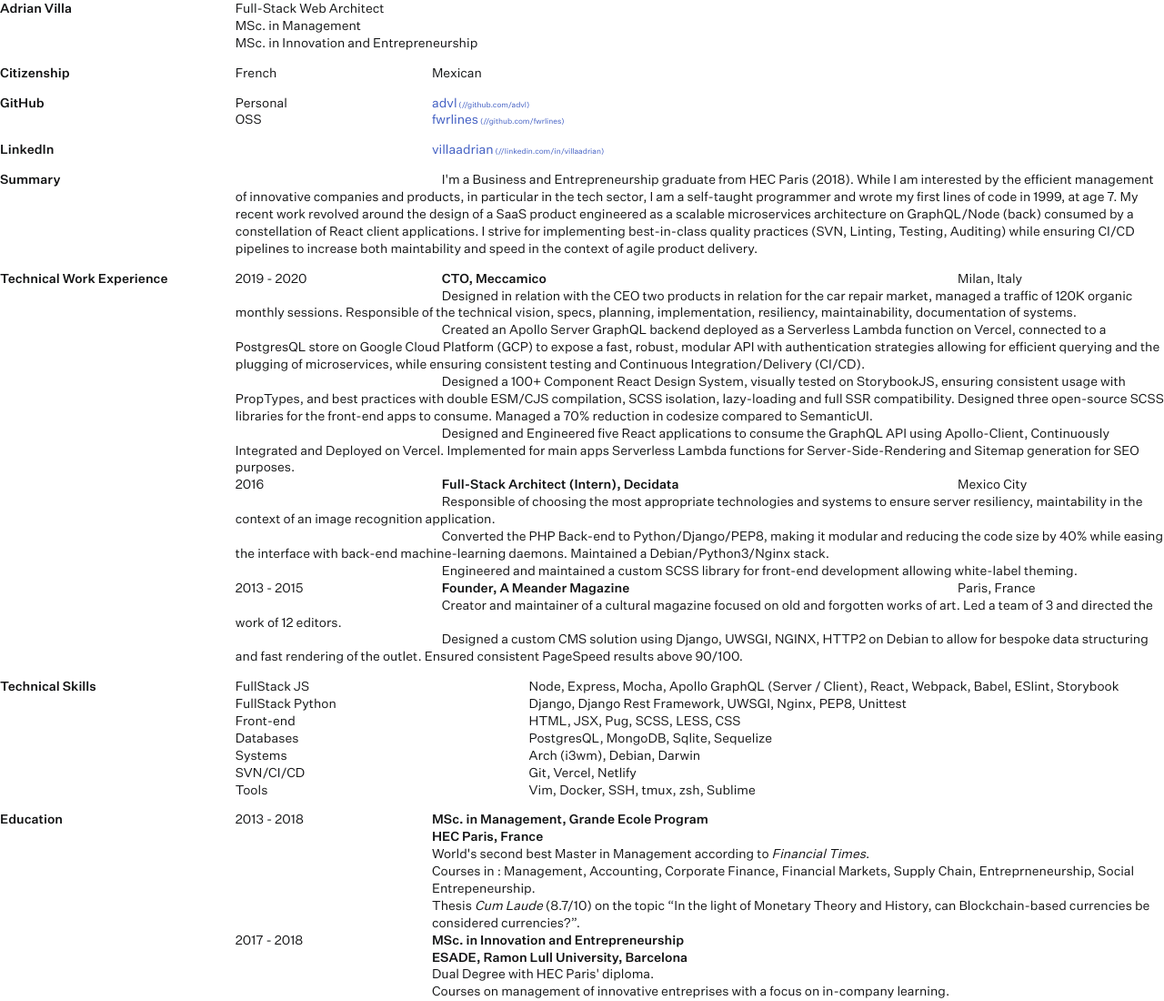
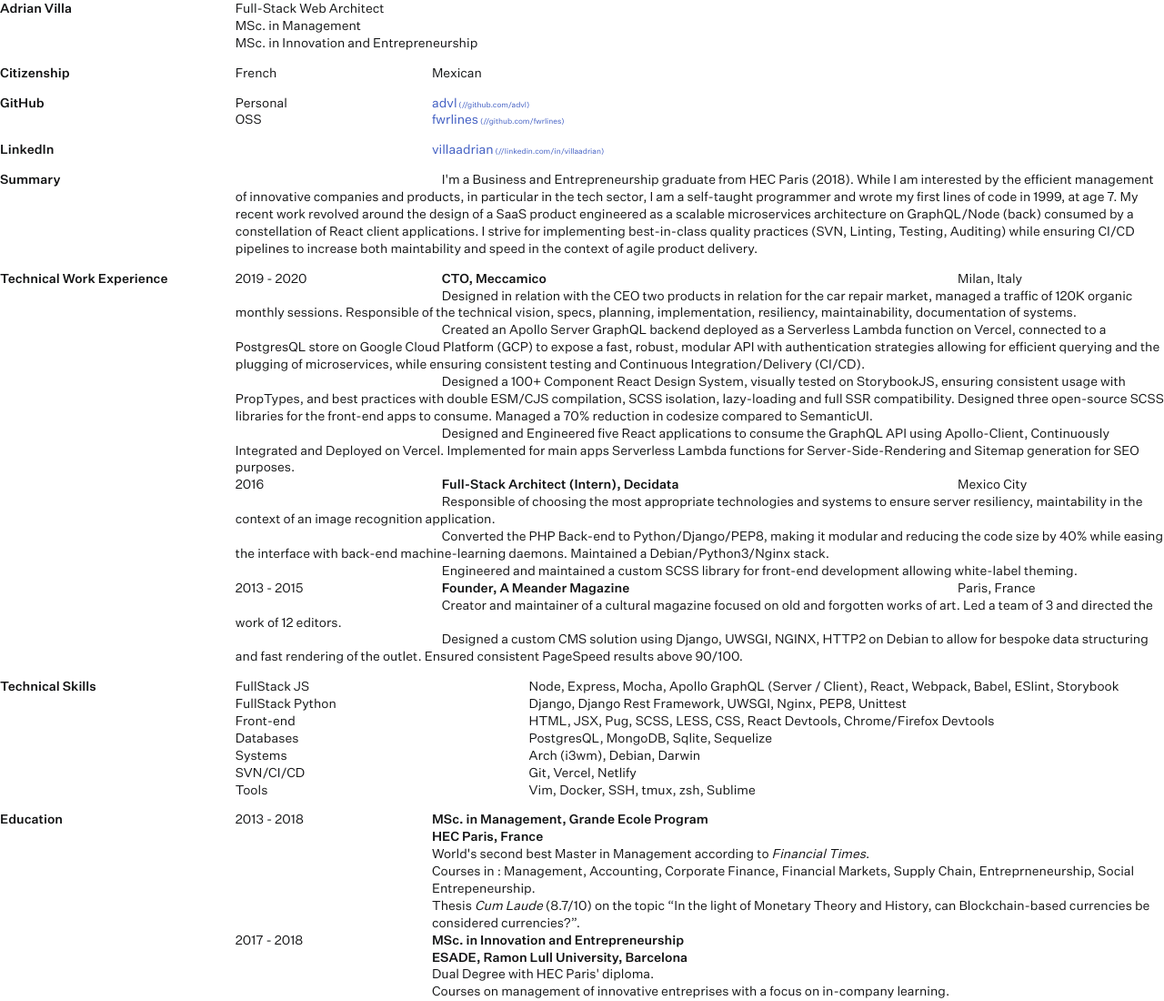
Before and after one commit to advl/resume, a website: page src/index.html in a window 1280 px wide. Shown: the top 1100 px of the page at 91% size. Drawn offline with Linux system fonts and the light colour scheme; files whose address does not match are found by name.

Commit message:
Added devtools

```diff
--- a/src/index.html
+++ b/src/index.html
@@ -163,7 +163,7 @@
         Django, Django Rest Framework, UWSGI, Nginx, PEP8, Unittest
       </div>
       <div class="second">Front-end</div>
-      <div class="content">HTML, JSX, Pug, SCSS, LESS, CSS</div>
+      <div class="content">HTML, JSX, Pug, SCSS, LESS, CSS, React Devtools, Chrome/Firefox Devtools</div>
       <div class="second">Databases</div>
       <div class="content">PostgresQL, MongoDB, Sqlite, Sequelize</div>
       <div class="second">Systems</div>
```
